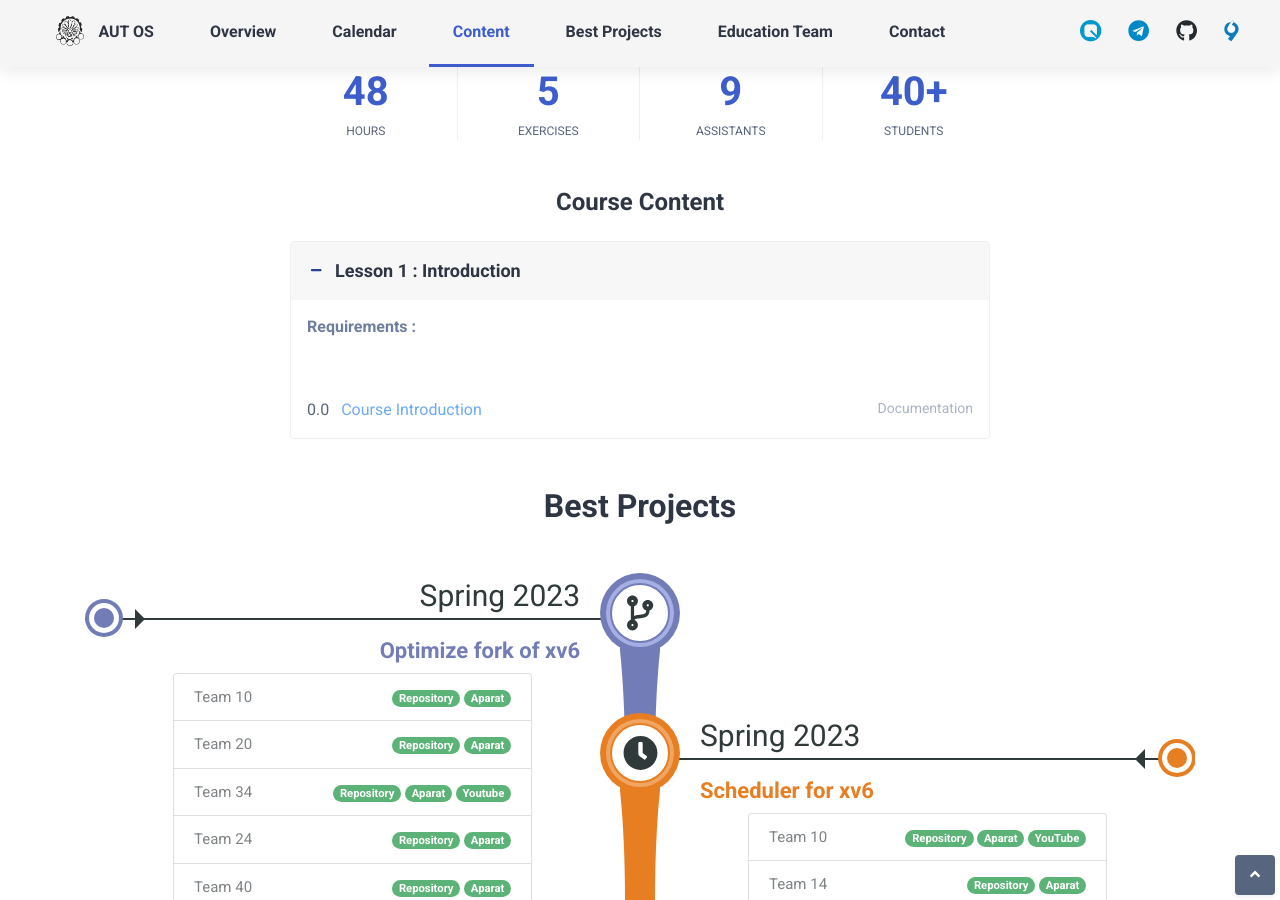
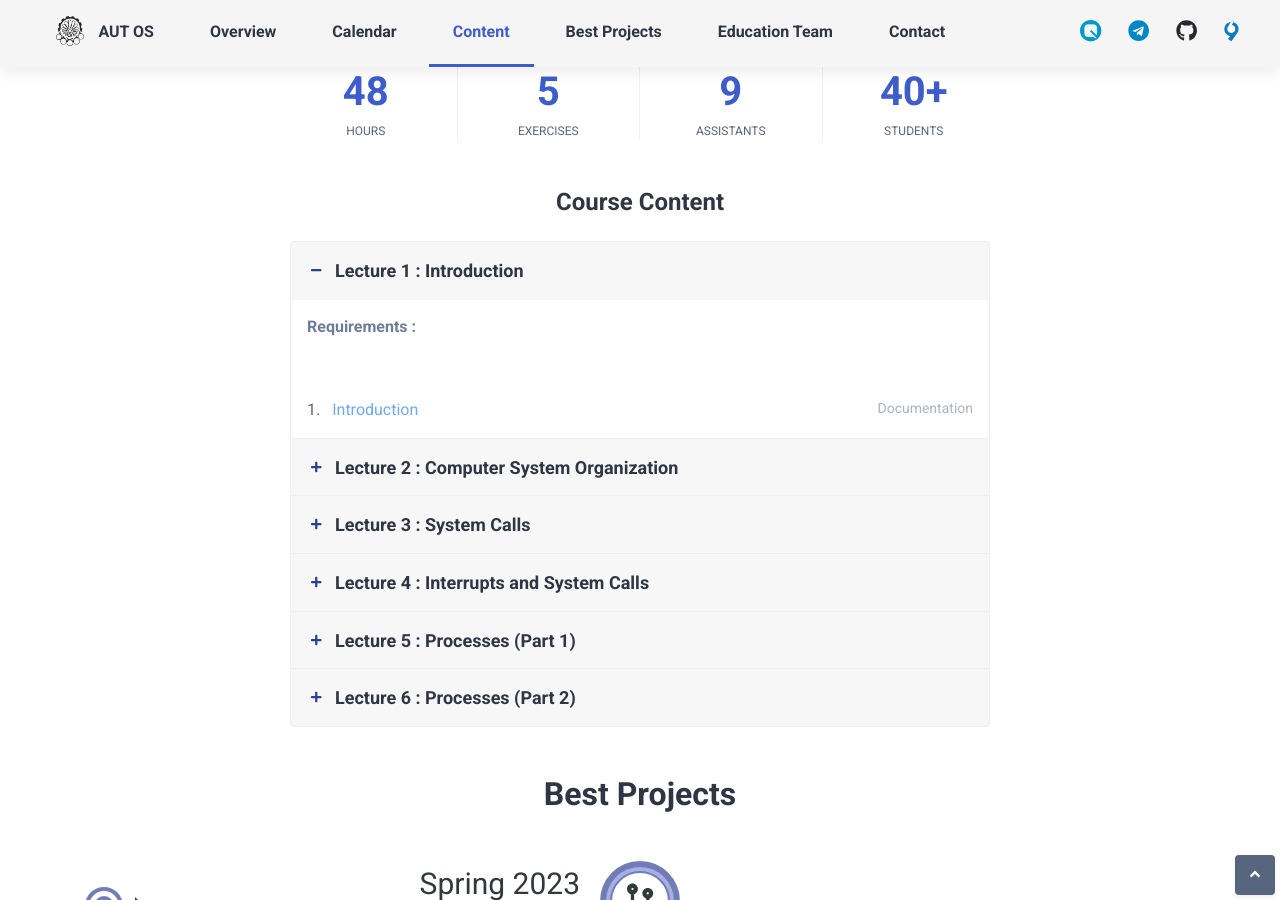
Before and after one commit to OS-CE-AUT/os-ce-aut.github.io, a Jekyll site: the page built from index.html, in a window 1280 px wide and 900 px high, scrolled down 2225 px. Built offline with Jekyll 4.4.1, drawn with Linux system fonts in a browser that asks for light colours; some web fonts are replaced; comment, search, counter and statistics services are not loaded.

Commit message:
add lecture 1-6

```diff
--- a/_includes/sections/lessons/lesson_0.html
+++ b/_includes/sections/lessons/lesson_1.html
@@ -1,8 +1,8 @@
 <div class="module-sub-item p-3">
     <div class="row justify-content-between">
-        <div class="col-9"><span class="theme-text-secondary mr-2">0.0</span>
-            <a href="#" class="reference-link">
-                Course Introduction
+        <div class="col-9"><span class="theme-text-secondary mr-2">1.</span>
+            <a href="https://github.com/OS-CE-AUT/Documents/raw/main/lecture%201%20-%20Introduction.pdf" class="reference-link">
+                Introduction
             </a>
         </div>
         <div class="col-3 text-right extra-info"><span class="icon dripicons-download mr-2"></span>Documentation
--- /dev/null
+++ b/_includes/sections/lessons/lesson_2.html
@@ -0,0 +1,11 @@
+<div class="module-sub-item p-3">
+    <div class="row justify-content-between">
+        <div class="col-9"><span class="theme-text-secondary mr-2">2.</span>
+            <a href="https://github.com/OS-CE-AUT/Documents/raw/main/lecture%202%20-%20Computer%20System%20Organization.pdf" class="reference-link">
+                Computer System Organization
+            </a>
+        </div>
+        <div class="col-3 text-right extra-info"><span class="icon dripicons-download mr-2"></span>Documentation
+        </div>
+    </div>
+</div>
--- /dev/null
+++ b/_includes/sections/lessons/lesson_3.html
@@ -0,0 +1,11 @@
+<div class="module-sub-item p-3">
+    <div class="row justify-content-between">
+        <div class="col-9"><span class="theme-text-secondary mr-2">3.</span>
+            <a href="https://github.com/OS-CE-AUT/Documents/raw/main/lecture%203%20-%20System%20Calls.pdf" class="reference-link">
+                System Calls
+            </a>
+        </div>
+        <div class="col-3 text-right extra-info"><span class="icon dripicons-download mr-2"></span>Documentation
+        </div>
+    </div>
+</div>
--- /dev/null
+++ b/_includes/sections/lessons/lesson_4.html
@@ -0,0 +1,11 @@
+<div class="module-sub-item p-3">
+    <div class="row justify-content-between">
+        <div class="col-9"><span class="theme-text-secondary mr-2">4.</span>
+            <a href="https://github.com/OS-CE-AUT/Documents/raw/main/lecture%204%20-%20Interrupts%20and%20System%20Calls.pdf" class="reference-link">
+                Interrupts and System Calls
+            </a>
+        </div>
+        <div class="col-3 text-right extra-info"><span class="icon dripicons-download mr-2"></span>Documentation
+        </div>
+    </div>
+</div>
--- /dev/null
+++ b/_includes/sections/lessons/lesson_5.html
@@ -0,0 +1,11 @@
+<div class="module-sub-item p-3">
+    <div class="row justify-content-between">
+        <div class="col-9"><span class="theme-text-secondary mr-2">5.</span>
+            <a href="https://github.com/OS-CE-AUT/Documents/raw/main/lecture%205%20-%20Processes%20(Part%201).pdf" class="reference-link">
+                Processes (Part 1)
+            </a>
+        </div>
+        <div class="col-3 text-right extra-info"><span class="icon dripicons-download mr-2"></span>Documentation
+        </div>
+    </div>
+</div>
--- /dev/null
+++ b/_includes/sections/lessons/lesson_6.html
@@ -0,0 +1,11 @@
+<div class="module-sub-item p-3">
+    <div class="row justify-content-between">
+        <div class="col-9"><span class="theme-text-secondary mr-2">6.</span>
+            <a href="https://github.com/OS-CE-AUT/Documents/raw/main/lecture%206%20-%20Processes%20(Part%202).pdf" class="reference-link">
+                Processes (Part 2)
+            </a>
+        </div>
+        <div class="col-3 text-right extra-info"><span class="icon dripicons-download mr-2"></span>Documentation
+        </div>
+    </div>
+</div>
```
Also changed, not shown: _data/content.yml (+27 -2 lines).
